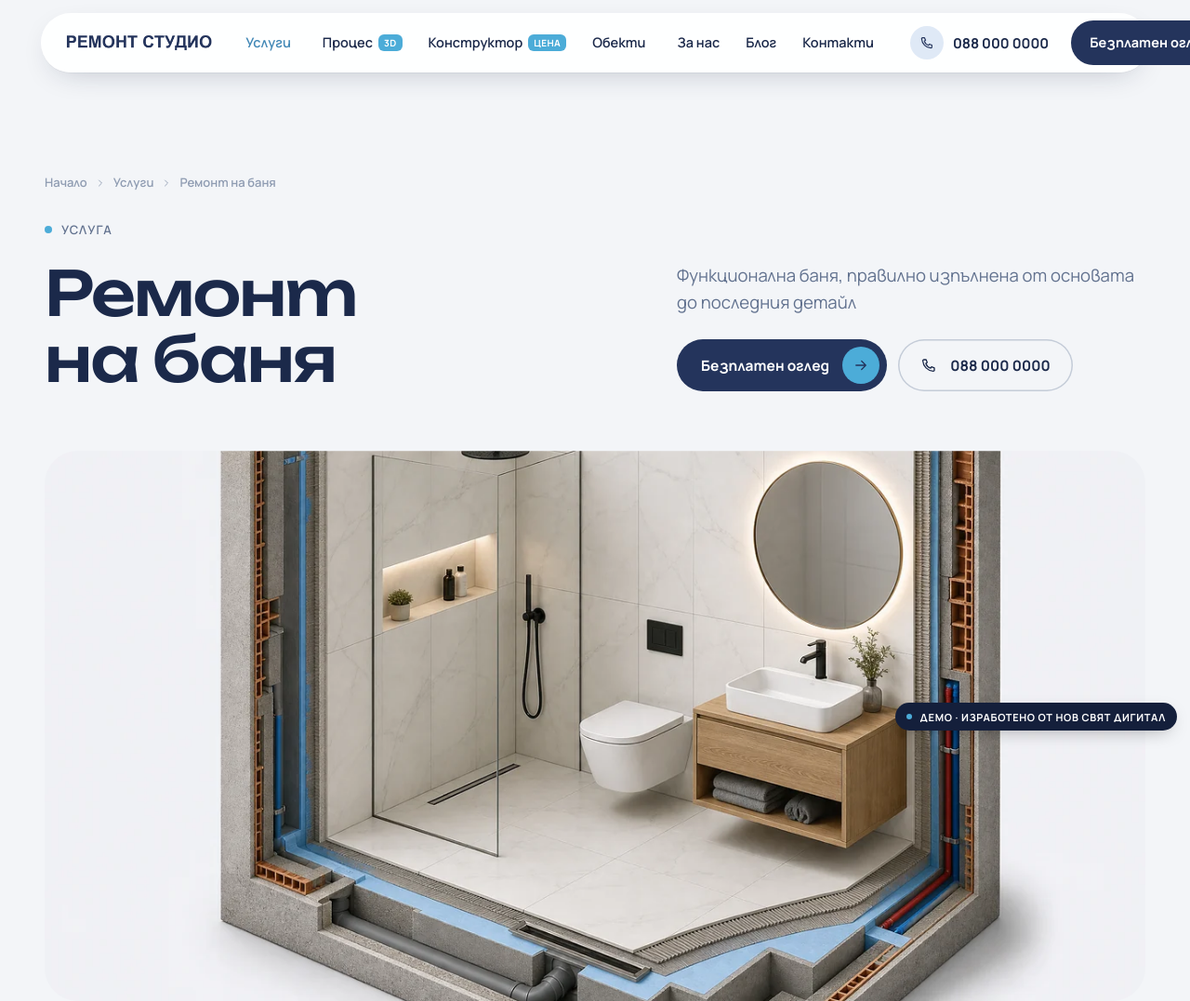
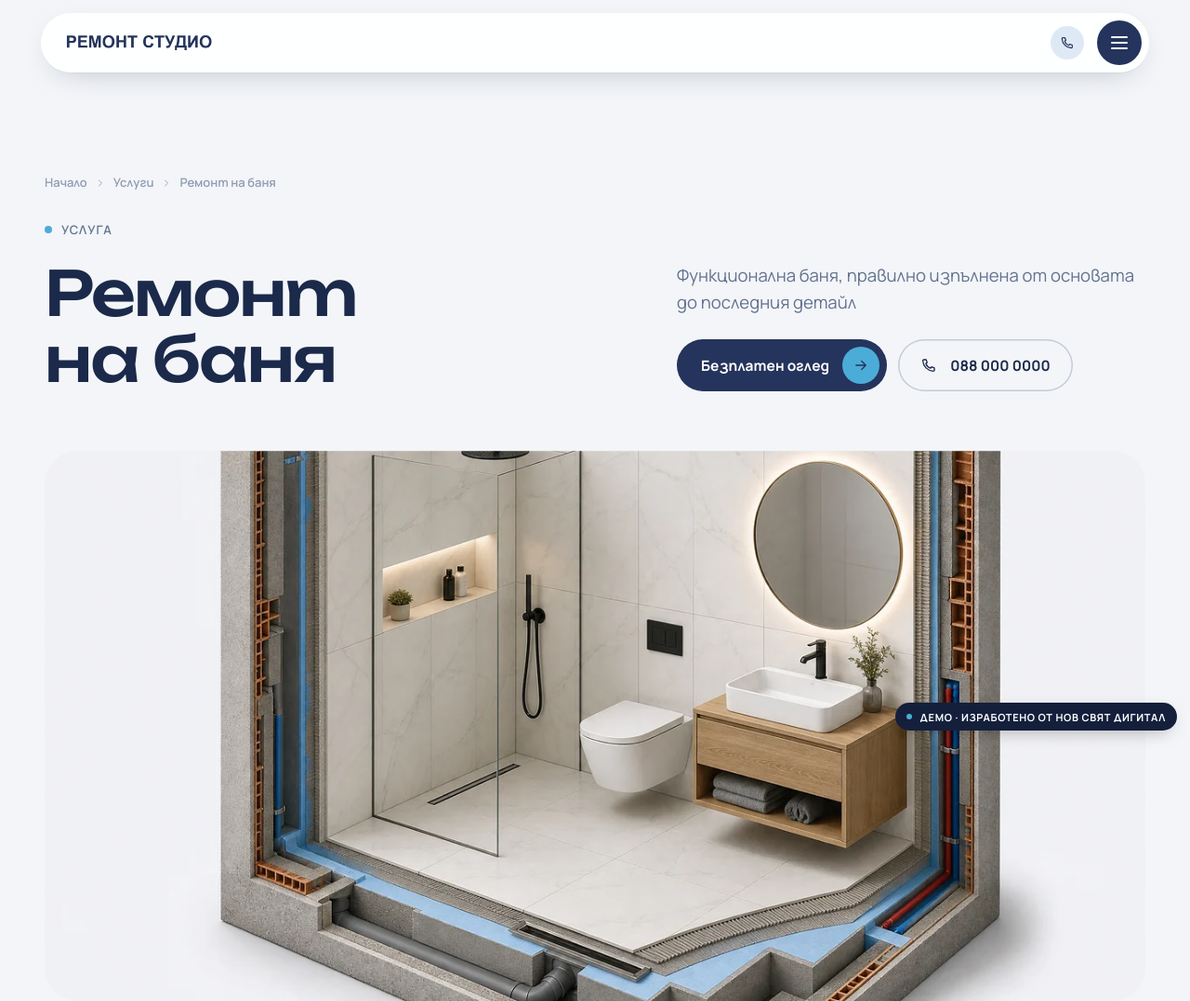
Before and after one commit to SheLuvsPaco/new_world_digital, a website: page mirror/uslugi/remont-na-banya/index.html in a window 1280 px wide. Shown: the top 1077 px of the page at 93% size. Drawn offline with Linux system fonts and the light colour scheme.

Commit message:
Fix 4: header button no longer sticks out of the bar
The bar had a fixed width (min(1264px, ...)) but the logo, 7 links, phone and
button need ~1313px, so the button overflowed by 49px at 1440 and by up to
280px on narrower screens. The bar is now sized by its content (never
narrower than before), the spacing is slightly tighter, the compact menu starts
at 1400px and the menu collapses to the burger at 1300px instead of 980px.
Checked from 390 to 1920px: no overflow at any width. Side effect: the dropdown
arrows are no longer squeezed to a few pixels.

Co-Authored-By: Claude Opus 5.5 <noreply@anthropic.com>

```diff
--- a/mirror/assets/css/sait.css
+++ b/mirror/assets/css/sait.css
@@ -107,15 +107,15 @@ ul{margin:0;padding:0;list-style:none}
 .chipove{display:flex;flex-wrap:wrap;gap:8px}
 
 /* ---------- главата като хапче ---------- */
-.glava{position:fixed;z-index:60;top:14px;left:50%;transform:translateX(-50%);width:min(calc(var(--shir) + 2*var(--pole) - 2*var(--pole) + 24px),calc(100% - 2*var(--pole) + 8px));
-  height:64px;display:flex;align-items:center;gap:18px;padding:0 8px 0 22px;border-radius:999px;background:rgb(255 255 255/.92);
+.glava{position:fixed;z-index:60;top:14px;left:50%;transform:translateX(-50%);width:max-content;min-width:min(calc(var(--shir) + 24px),calc(100% - 2*var(--pole) + 8px));max-width:calc(100% - 2*var(--pole) + 8px);
+  height:64px;display:flex;align-items:center;gap:12px;padding:0 8px 0 22px;border-radius:999px;background:rgb(255 255 255/.92);
   box-shadow:0 1px 0 rgb(20 30 60/.04),0 10px 34px -16px rgb(20 30 60/.32);transition:height .4s var(--izh),top .4s var(--izh),box-shadow .4s}
 .glava.svita{height:58px;top:10px}
 .glava__logo{flex:none;display:block;height:34px}
 .glava__logo img{height:100%;width:auto}
 .glava__nav{display:flex;align-items:center;gap:2px;margin-inline:auto;position:relative}
 .glava__nav > li{position:relative}
-.glava__nav a.nav-v,.glava__nav button.nav-v{display:flex;align-items:center;gap:6px;height:40px;padding:0 13px;border-radius:999px;font:600 14.5px/1 var(--f-t);white-space:nowrap;
+.glava__nav a.nav-v,.glava__nav button.nav-v{display:flex;align-items:center;gap:6px;height:40px;padding:0 11px;border-radius:999px;font:600 14.5px/1 var(--f-t);white-space:nowrap;
   color:var(--ink);position:relative;z-index:1;transition:color .25s}
 .glava__nav .nav-v svg{width:12px;height:12px;transition:transform .3s}
 .glava__nav li:hover > .nav-v svg,.glava__nav li.otvoreno > .nav-v svg{transform:rotate(180deg)}
@@ -472,11 +472,20 @@ ul{margin:0;padding:0;list-style:none}
 .str-404 b{display:block;font:600 clamp(120px,24vw,320px)/.85 var(--f-d);letter-spacing:-.07em;color:var(--navy)}
 
 /* ---------- телефон и таблет ---------- */
-@media (max-width:1180px){
-  .zashto[data-n="4"],.zashto[data-n="5"]{grid-template-columns:repeat(2,minmax(0,1fr))}
+/* header: the bar is sized by its content; tighten the menu before it runs out of room, then collapse it */
+@media (max-width:1400px){
   .glava__nav .nav-v{padding:0 9px;font-size:14px}
   .glava__tel span{display:none}
   .glava__tel{padding-right:6px}
+}
+@media (max-width:1300px){
+  .glava__nav,.glava .btn{display:none}
+  .glava__menu{display:grid}
+  .glava{gap:8px;width:calc(100% - 2*var(--pole) + 8px)}
+  .glava__desno{margin-left:auto}
+}
+@media (max-width:1180px){
+  .zashto[data-n="4"],.zashto[data-n="5"]{grid-template-columns:repeat(2,minmax(0,1fr))}
   .chisla{grid-template-columns:repeat(2,minmax(0,1fr))}
   .stapki{grid-template-columns:repeat(2,minmax(0,1fr))}
   .stapka:last-child{grid-column:span 2;min-height:0}
```
